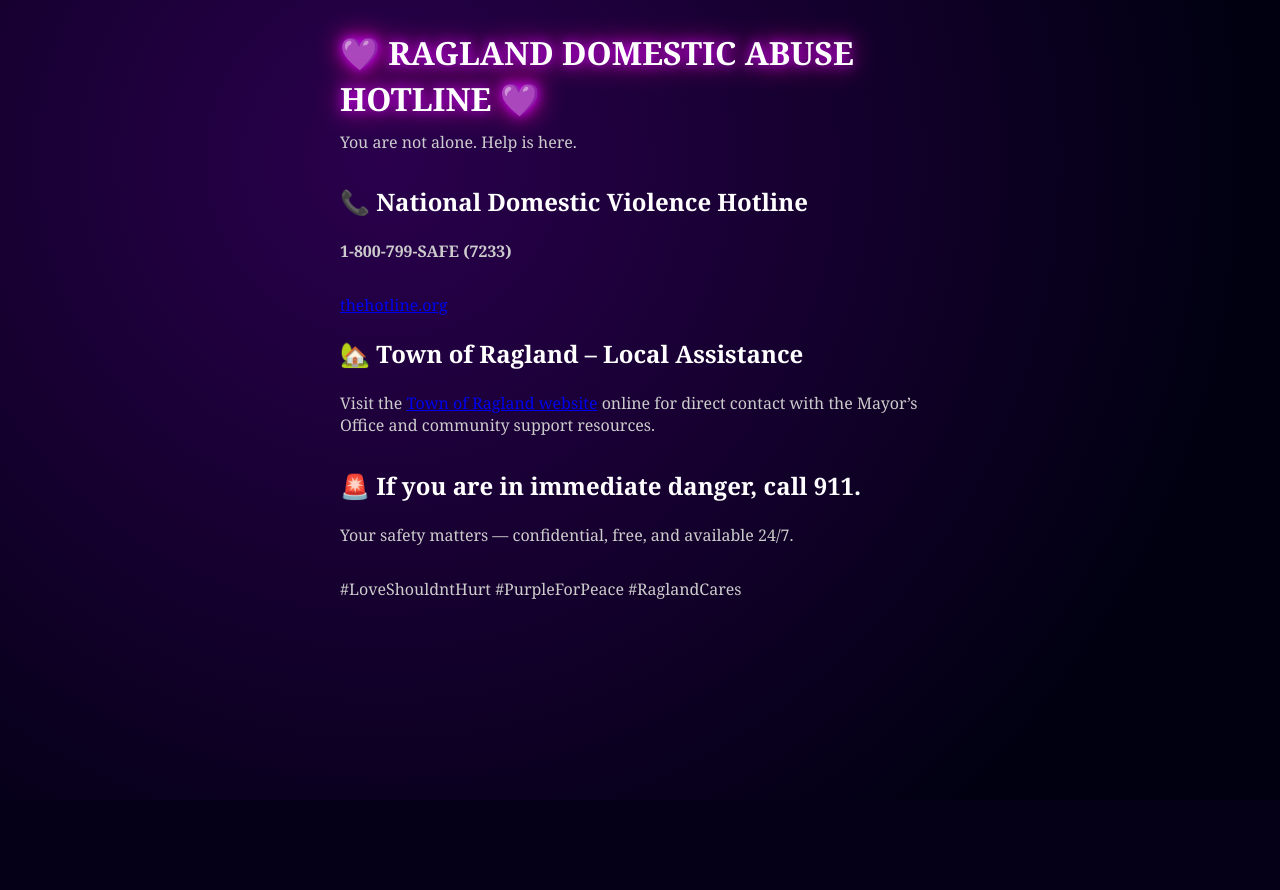
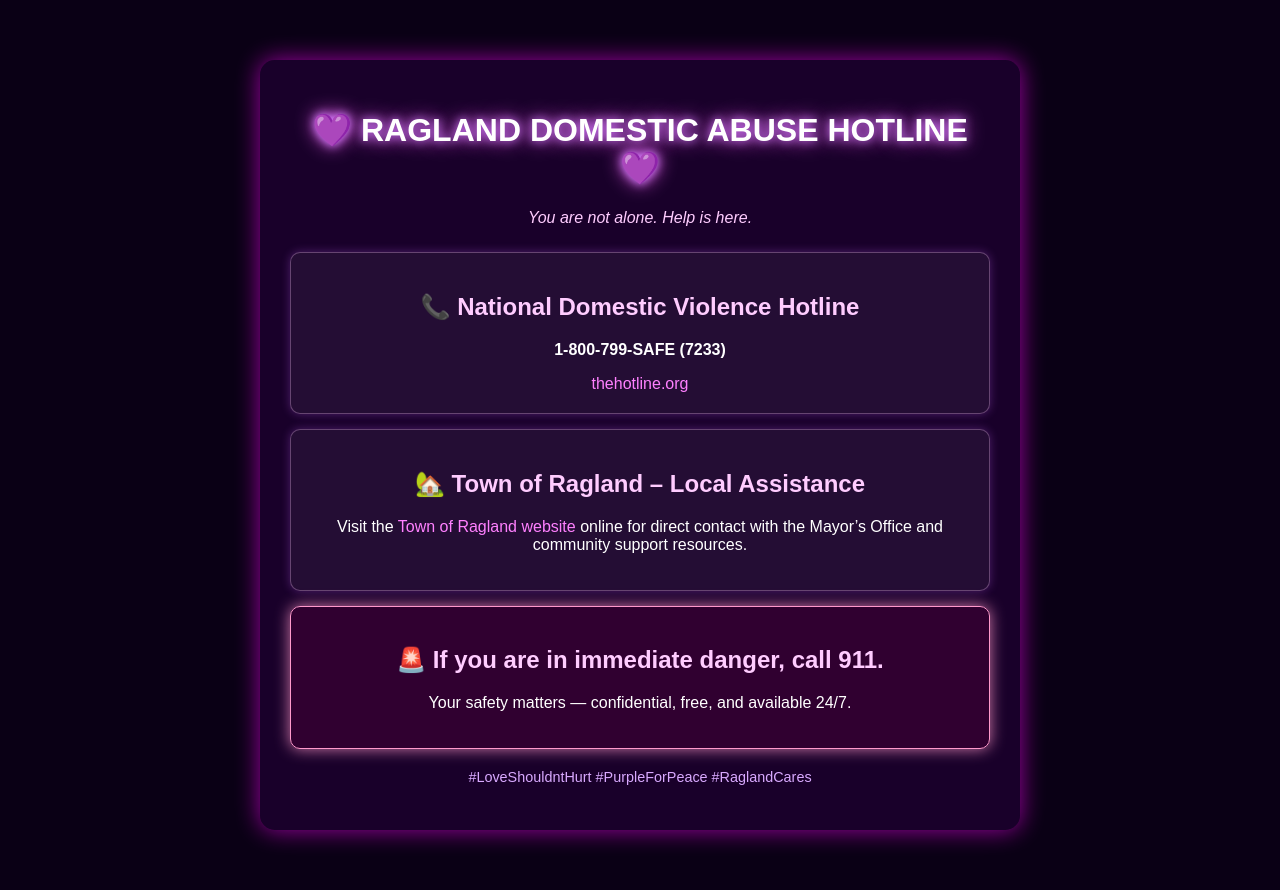
Before and after one commit to timmyjonesusn-netizen/Timmy-wsgi, a Flask app: page / in a window 1280 px wide. Before the commit the page ends 765 px from the top, so only its background shows below. Run offline with Flask 3, Linux system fonts and the light colour scheme.

Commit message:
Update style.css

```diff
--- a/static/style.css
+++ b/static/style.css
@@ -1,127 +1,63 @@
-/* ===== GLOBAL PAGE LOOK ===== */
 body {
-  font-family: Georgia, "Times New Roman", serif;
+  background-color: #0a0015;
   color: #fff;
-  background: radial-gradient(circle at 30% 20%, #2a004d 0%, #000010 80%);
-  background-attachment: fixed;
-  text-align: left;
-  padding: 30px;
-  line-height: 1.45;
-  max-width: 600px;        /* keeps it readable on desktop later */
-  margin: 0 auto;          /* centers the content on wide screens */
+  font-family: 'Arial', sans-serif;
+  text-align: center;
+  margin: 0;
+  padding: 0;
 }
 
-/* top page title */
-h1 {
-  font-size: 2rem;
-  margin: 0 0 0.5rem 0;
-  color: #fff;
-  text-shadow: 0 0 12px #c700ff, 0 0 28px #ff00aa;
+.container {
+  max-width: 700px;
+  margin: 60px auto;
+  padding: 30px;
+  background: rgba(60, 0, 90, 0.3);
+  border-radius: 15px;
+  box-shadow: 0 0 25px rgba(255, 0, 255, 0.6);
 }
 
-/* subtitle under main header */
-p {
-  margin-top: 0;
-  margin-bottom: 2rem;
-  color: #ccc;
-  font-size: 1rem;
-  line-height: 1.4;
+h1 {
+  font-size: 2em;
+  text-shadow: 0 0 10px #d37cff, 0 0 20px #ff66ff;
 }
 
-/* ===== EACH PLAYLIST CARD ===== */
-.playlist-block {
-  margin-bottom: 3rem;
-  padding-bottom: 2rem;
-  border-bottom: 1px solid rgba(255, 255, 255, 0.15);
+.tagline {
+  color: #ffccff;
+  font-style: italic;
+  margin-bottom: 25px;
 }
 
-/* title row */
-.playlist-head {
-  display: flex;
-  align-items: baseline;
-  flex-wrap: wrap;
+.box {
+  background: rgba(255, 255, 255, 0.05);
+  border: 1px solid rgba(255, 200, 255, 0.3);
+  padding: 20px;
+  margin: 15px 0;
+  border-radius: 10px;
+  box-shadow: 0 0 10px rgba(200, 100, 255, 0.3);
 }
 
-/* playlist title text */
-.playlist-title {
-  font-weight: bold;
-  font-size: 1.6rem;
-  line-height: 1.2;
-  color: #ff66ff;
-  text-decoration: none;
-  display: inline-block;
-  text-shadow: 0 0 6px rgba(255, 0, 221, 0.6);
-  transition: all 0.18s ease-in-out;
+.box h2 {
+  color: #ffccff;
 }
 
-.playlist-title:hover {
-  color: #ff00aa;
-  text-shadow: 0 0 10px #ff00ff, 0 0 20px #ff33ff, 0 0 40px #c700ff;
-  transform: translateY(-1px) scale(1.02);
+a {
+  color: #ff80ff;
+  text-decoration: none;
 }
 
-/* vibe description under title */
-.desc {
-  margin-top: 0.4rem;
-  color: #bbb;
-  font-size: 1rem;
-  line-height: 1.4;
-  max-width: 500px;
+a:hover {
+  color: #ffffff;
+  text-shadow: 0 0 8px #ff80ff;
 }
 
-/* "Preview audio:" label */
-.preview-label {
-  margin-top: 1rem;
-  font-size: 0.9rem;
-  letter-spacing: 0.03em;
-  color: #888;
-  text-transform: uppercase;
+.alert {
+  border: 1px solid #ff99cc;
+  box-shadow: 0 0 15px rgba(255, 150, 200, 0.8);
+  background: rgba(255, 0, 100, 0.1);
 }
 
-/* audio player element */
-audio {
-  width: 100%;
-  max-width: 320px;
-  margin-top: 0.4rem;
-  outline: none;
-  border-radius: 6px;
-  background: #111;
-  border: 1px solid rgba(255, 255, 255, 0.12);
-  box-shadow: 0 0 10px rgba(255, 0, 255, 0.25),
-              0 0 30px rgba(199, 0, 255, 0.15);
+footer {
+  margin-top: 20px;
+  font-size: 0.9em;
+  color: #d9a9ff;
 }
-
-/* row that holds the "Open Full Playlist" button */
-.launch-row {
-  margin-top: 1rem;
-}
-
-/* playlist link button */
-.launch-button {
-  display: inline-block;
-  font-size: 0.9rem;
-  font-weight: 600;
-  text-decoration: none;
-  background: #ff00aa;
-  color: #000;
-  padding: 10px 14px;
-  border-radius: 6px;
-  box-shadow: 0 0 10px #ff00ff, 0 0 30px #c700ff;
-  border: 0;
-  line-height: 1.2;
-}
-
-.launch-button:hover {
-  background: #ffffff;
-  color: #000;
-  box-shadow: 0 0 12px #ffffff, 0 0 24px #ff00ff;
-}
-
-/* legal footer line */
-.legal-note {
-  margin-top: 3rem;
-  font-size: 0.7rem;
-  color: #555;
-  max-width: 360px;
-  line-height: 1.4;
-}
```
